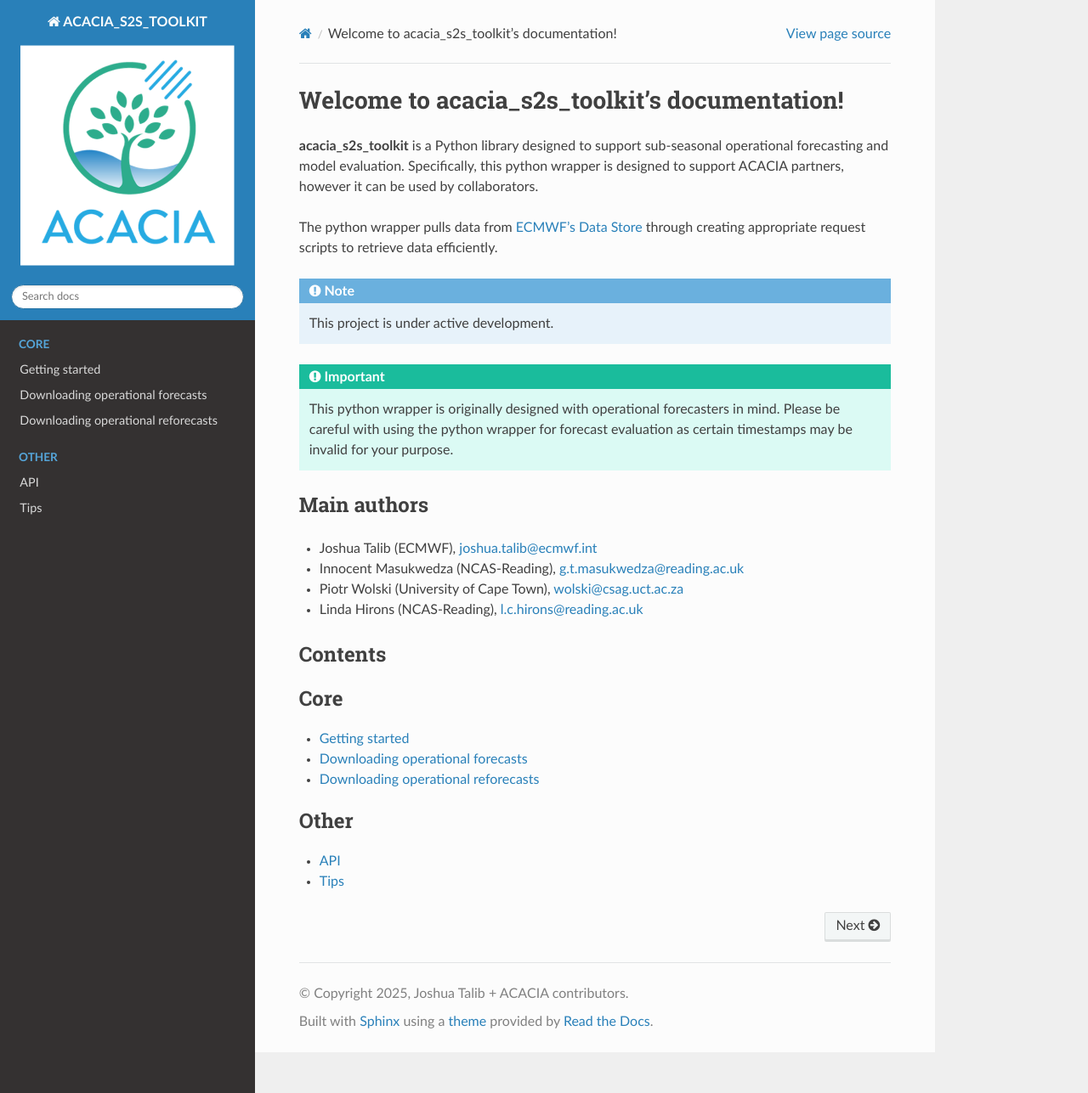
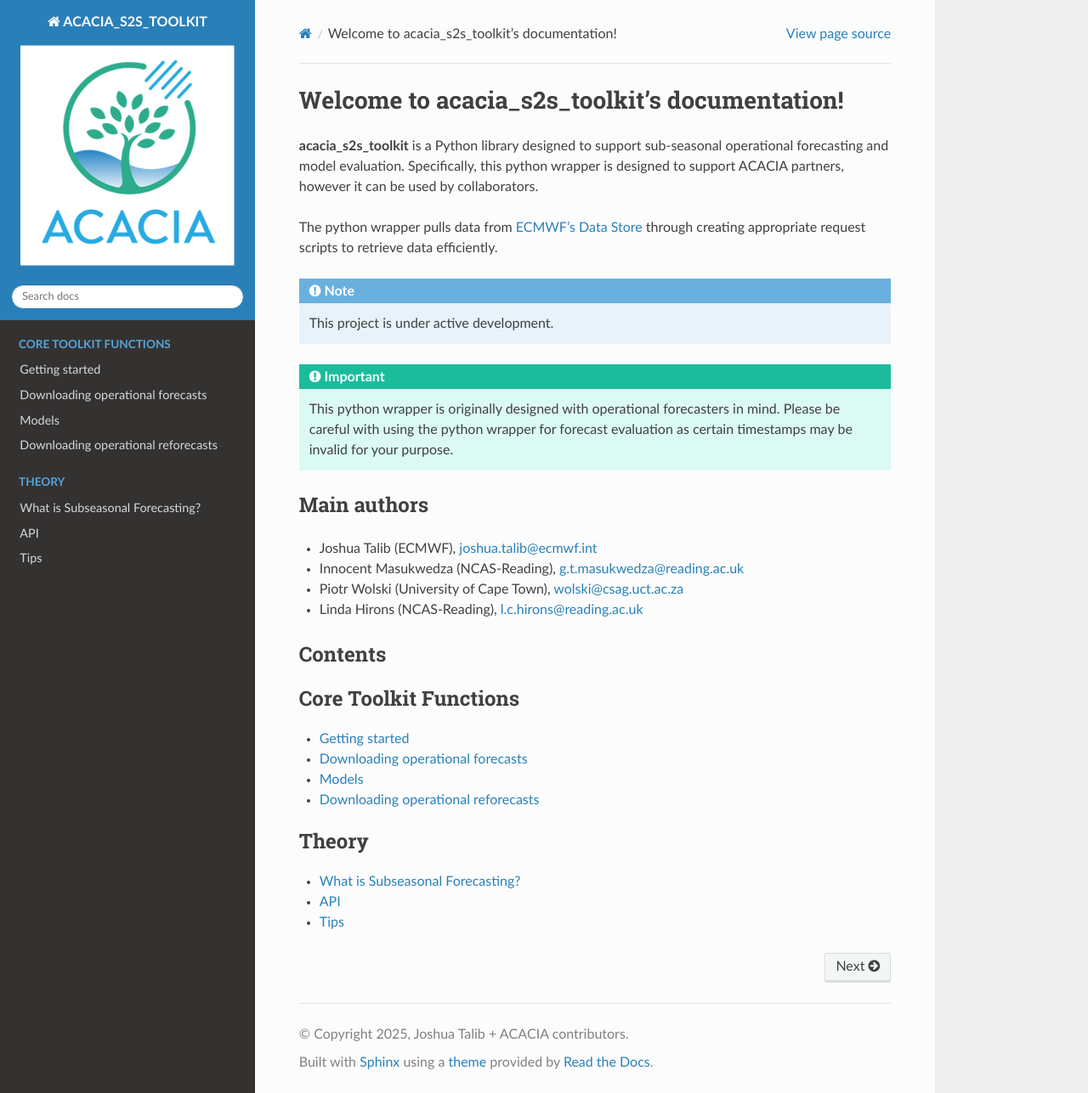
Before and after one commit to ecmwf/acacia-s2s-toolkit, a Sphinx documentation site: the page built from docs/source/index.rst, in a window 1280 px wide and 1287 px high. Shown: the whole window at 85% size. Built offline with Sphinx 7.4.7 and the Read the Docs theme 3.1.0, drawn with Linux system fonts in a browser that asks for light colours; pages that are not in the unit, such as notebooks, are missing from menus.

Commit message:
added draft Read The Docs 'Models' and 'What is Subseasonal Forecasting' with test images. Updated Read the Docs index Captions.

```diff
--- a/docs/source/index.rst
+++ b/docs/source/index.rst
@@ -25,10 +25,11 @@ Contents
 --------
 .. toctree::
    :maxdepth: 1
-   :caption: Core
+   :caption: Core Toolkit Functions
 
    Installation
    download_forecasts
+   models
    download_reforecast
 
 .. toctree::
@@ -42,7 +43,8 @@ Contents
 
 .. toctree::
    :maxdepth: 1
-   :caption: Other
+   :caption: Theory
 
+   subseasonal_forecasting
    api
    tips_faq
```
Also changed, not shown: docs/source/models.rst (added, +33 -0 lines), docs/source/subseasonal_forecasting.rst (added, +18 -0 lines), docs/source/models.png (added), docs/source/s2s-forecasting-timescales.png (added).
